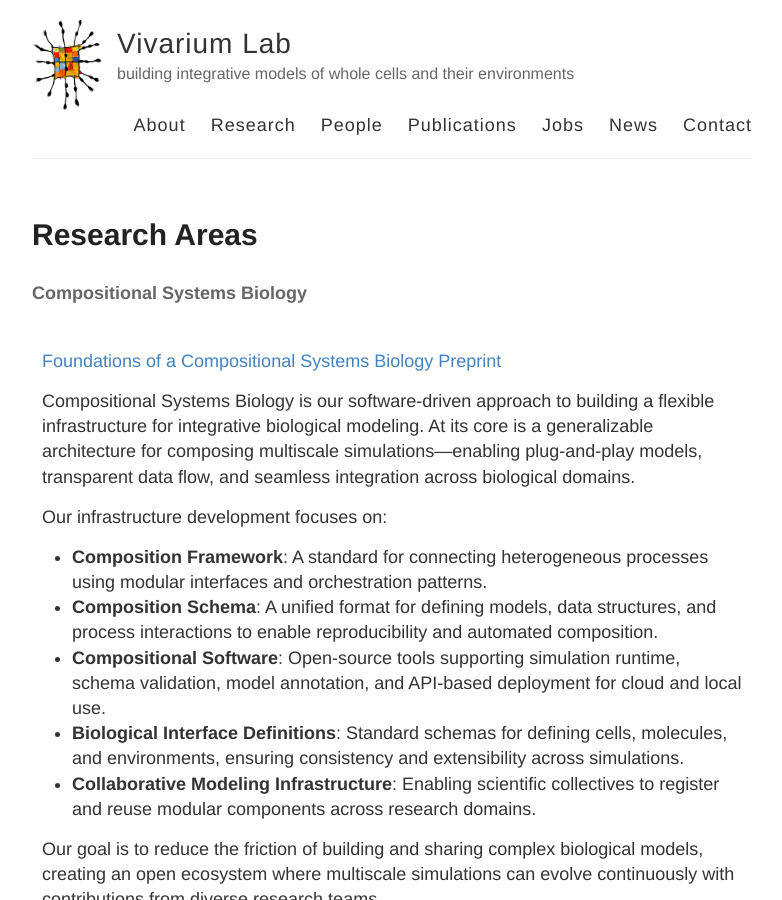
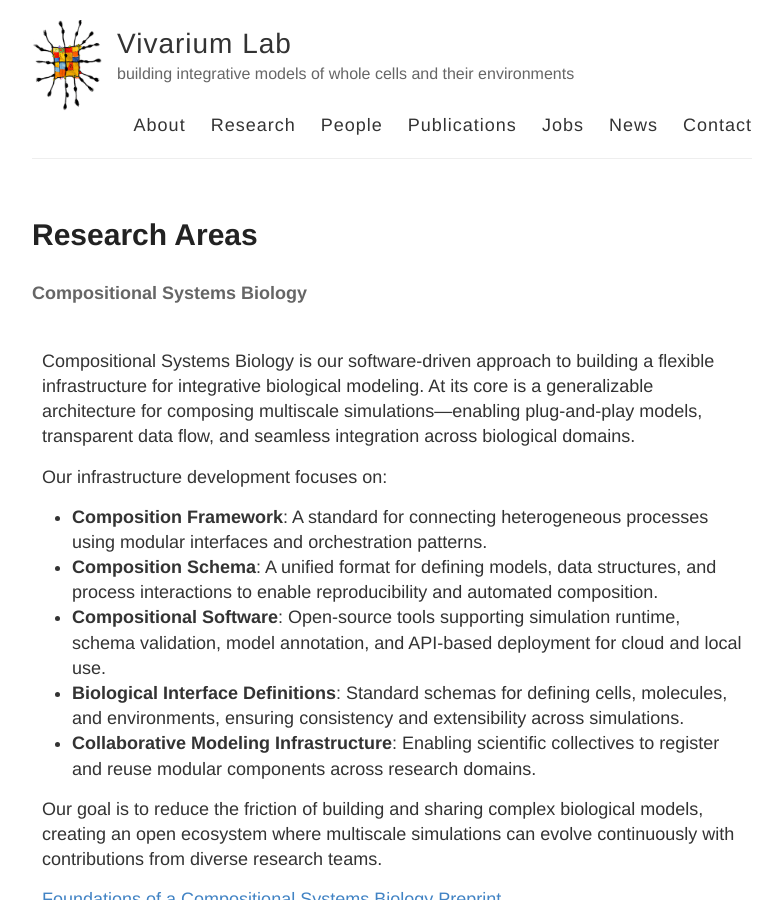
Before and after one commit to eagmon/eagmon.github.io, a Jekyll site: the page built from research.md, in a window 1280 px wide and 900 px high. Shown: the whole window, without its empty margins (248-1030 px from the left). Built offline with Jekyll 4.4.1, drawn with Linux system fonts in a browser that asks for light colours; some of the changed text lies outside the part shown.

Commit message:
update morowitz

```diff
--- a/research.md
+++ b/research.md
@@ -8,7 +8,6 @@ permalink: /research/
 <div style="display: flex; flex-direction: column; align-items: flex-start;">
   <!-- Text Section -->
   <div style="padding: 10px; width: 100%;">
-    <p><a href="https://arxiv.org/abs/2408.00942">Foundations of a Compositional Systems Biology Preprint</a></p>
     <p>Compositional Systems Biology is our software-driven approach to building a flexible infrastructure for integrative biological modeling. At its core is a generalizable architecture for composing multiscale simulations—enabling plug-and-play models, transparent data flow, and seamless integration across biological domains.</p>
     <p>Our infrastructure development focuses on:</p>
     <ul>
```
Also changed, not shown: other parts of research.md (+1 -0 lines), 1 other file.
